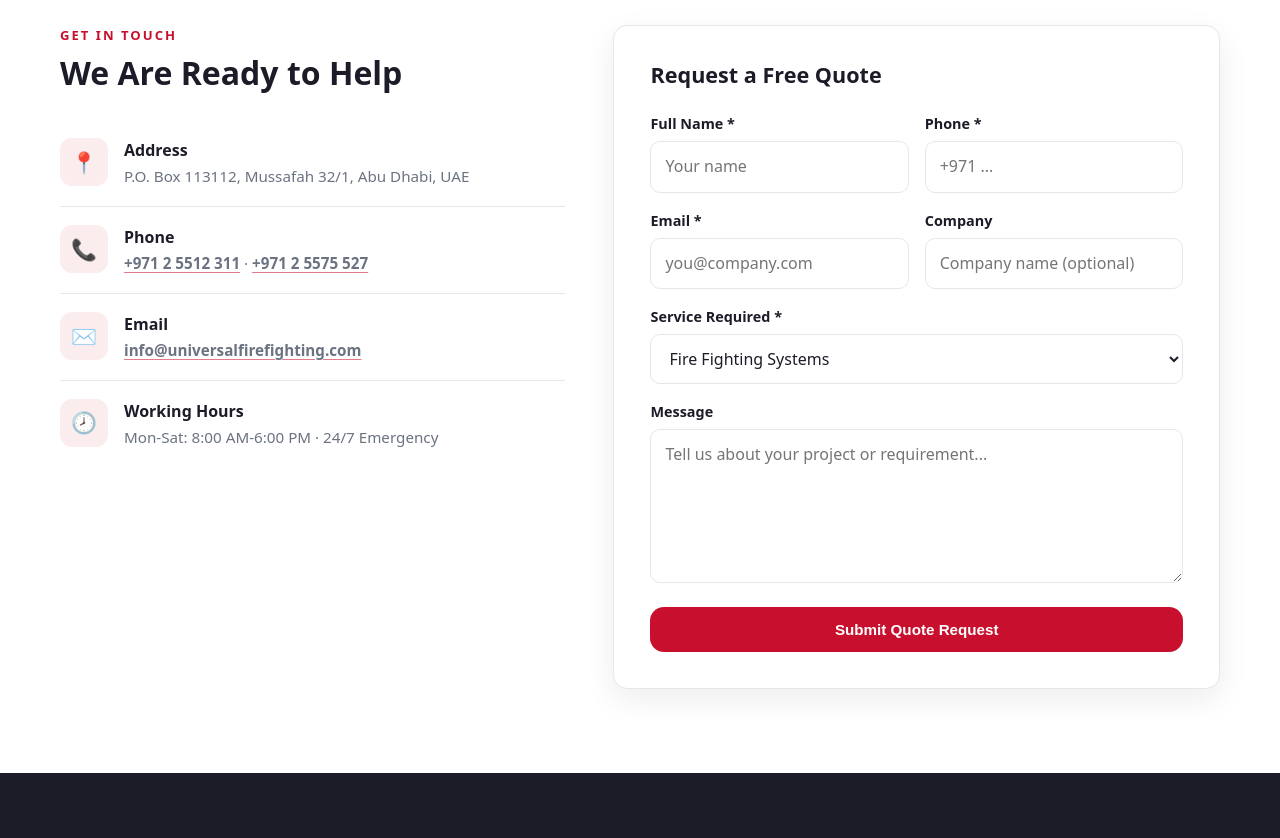
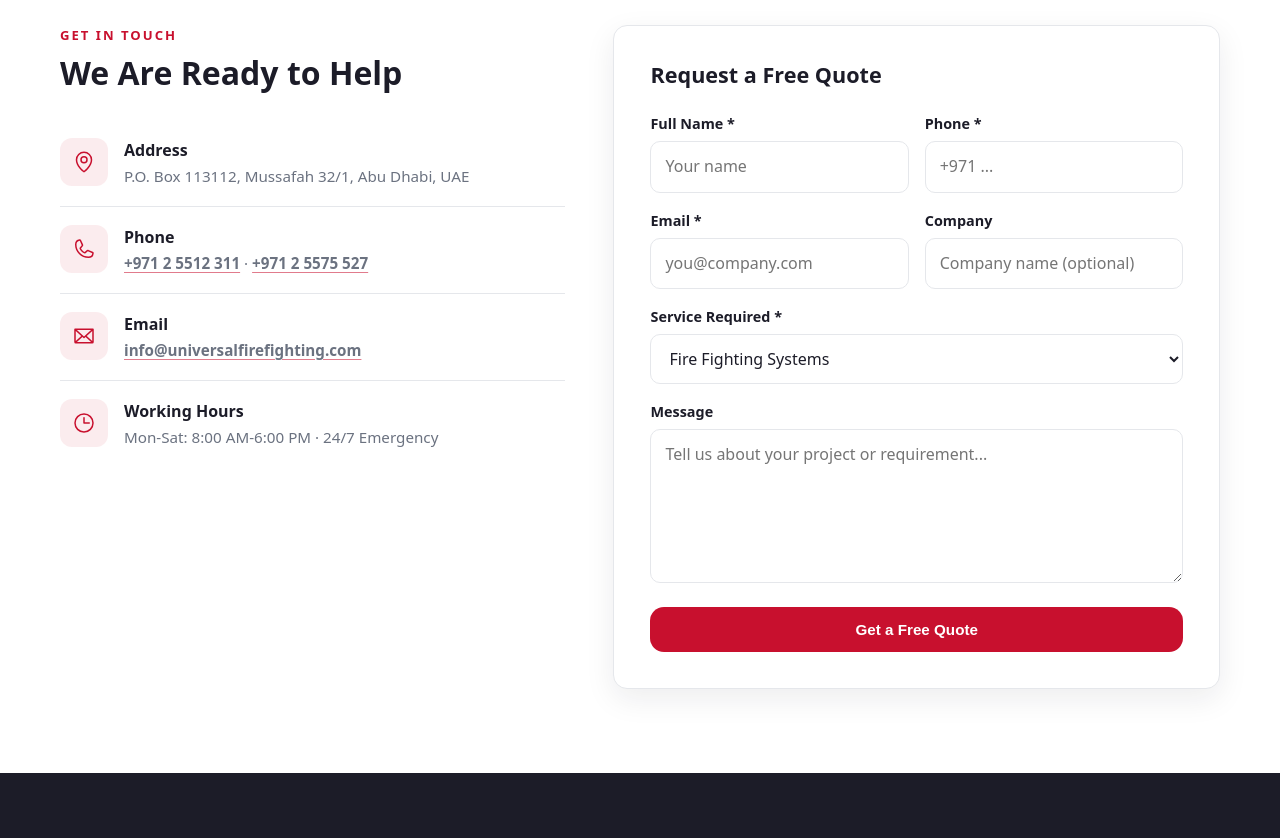
Before and after one commit to IbrahimKhaled19/work, a React (Vite) app: page /contact in a window 1280 px wide. Shown: the part 440-1278 px from the top of the page. Built offline with nearby package versions, Linux system fonts and the light colour scheme.

Commit message:
Taste-skill pass (Contact): Phosphor icons, unified quote label

```diff
--- a/src/index.css
+++ b/src/index.css
@@ -619,11 +619,6 @@ textarea:focus-visible {
   font-size: 0.9rem;
 }
 
-/* Contact success icon (emoji replaced in Contact taste pass) */
-.card-icon {
-  font-size: 2rem;
-}
-
 /* Proof band */
 .proof-band {
   background: #fff;
@@ -1343,9 +1338,9 @@ textarea:focus-visible {
   height: 48px;
   border-radius: 12px;
   background: rgba(200, 16, 46, 0.08);
+  color: var(--red);
   display: grid;
   place-items: center;
-  font-size: 1.3rem;
 }
 
 .contact-list strong {
@@ -1421,6 +1416,17 @@ textarea:focus-visible {
   padding: 48px 36px;
   text-align: center;
   box-shadow: var(--shadow);
+}
+
+.form-success-icon {
+  width: 64px;
+  height: 64px;
+  border-radius: 50%;
+  background: rgba(200, 16, 46, 0.08);
+  color: var(--red);
+  display: grid;
+  place-items: center;
+  margin: 0 auto;
 }
 
 .form-success h3 {
--- a/src/pages/Contact.jsx
+++ b/src/pages/Contact.jsx
@@ -1,4 +1,9 @@
 import { useState } from 'react'
+import { MapPin } from '@phosphor-icons/react/MapPin'
+import { Phone } from '@phosphor-icons/react/Phone'
+import { Envelope } from '@phosphor-icons/react/Envelope'
+import { Clock } from '@phosphor-icons/react/Clock'
+import { CheckCircle } from '@phosphor-icons/react/CheckCircle'
 import PageHero from '../components/PageHero'
 
 const initialForm = {
@@ -38,14 +43,14 @@ function Contact() {
             <h2>We Are Ready to Help</h2>
             <ul className="contact-list">
               <li>
-                <span className="contact-icon">📍</span>
+                <span className="contact-icon" aria-hidden="true"><MapPin size={24} /></span>
                 <div>
                   <strong>Address</strong>
                   <p>P.O. Box 113112, Mussafah 32/1, Abu Dhabi, UAE</p>
                 </div>
               </li>
               <li>
-                <span className="contact-icon">📞</span>
+                <span className="contact-icon" aria-hidden="true"><Phone size={24} /></span>
                 <div>
                   <strong>Phone</strong>
                   <p>
@@ -55,7 +60,7 @@ function Contact() {
                 </div>
               </li>
               <li>
-                <span className="contact-icon">✉️</span>
+                <span className="contact-icon" aria-hidden="true"><Envelope size={24} /></span>
                 <div>
                   <strong>Email</strong>
                   <p>
@@ -66,7 +71,7 @@ function Contact() {
                 </div>
               </li>
               <li>
-                <span className="contact-icon">🕗</span>
+                <span className="contact-icon" aria-hidden="true"><Clock size={24} /></span>
                 <div>
                   <strong>Working Hours</strong>
                   <p>Mon-Sat: 8:00 AM-6:00 PM · 24/7 Emergency</p>
@@ -78,7 +83,7 @@ function Contact() {
           <div className="contact-form-wrap">
             {submitted ? (
               <div className="form-success">
-                <span className="card-icon">✅</span>
+                <span className="form-success-icon" aria-hidden="true"><CheckCircle size={40} /></span>
                 <h3>Thank You!</h3>
                 <p>
                   Your quote request has been received. Our engineers will
@@ -168,7 +173,7 @@ function Contact() {
                   ></textarea>
                 </label>
                 <button type="submit" className="btn btn-solid btn-block">
-                  Submit Quote Request
+                  Get a Free Quote
                 </button>
               </form>
             )}
```
